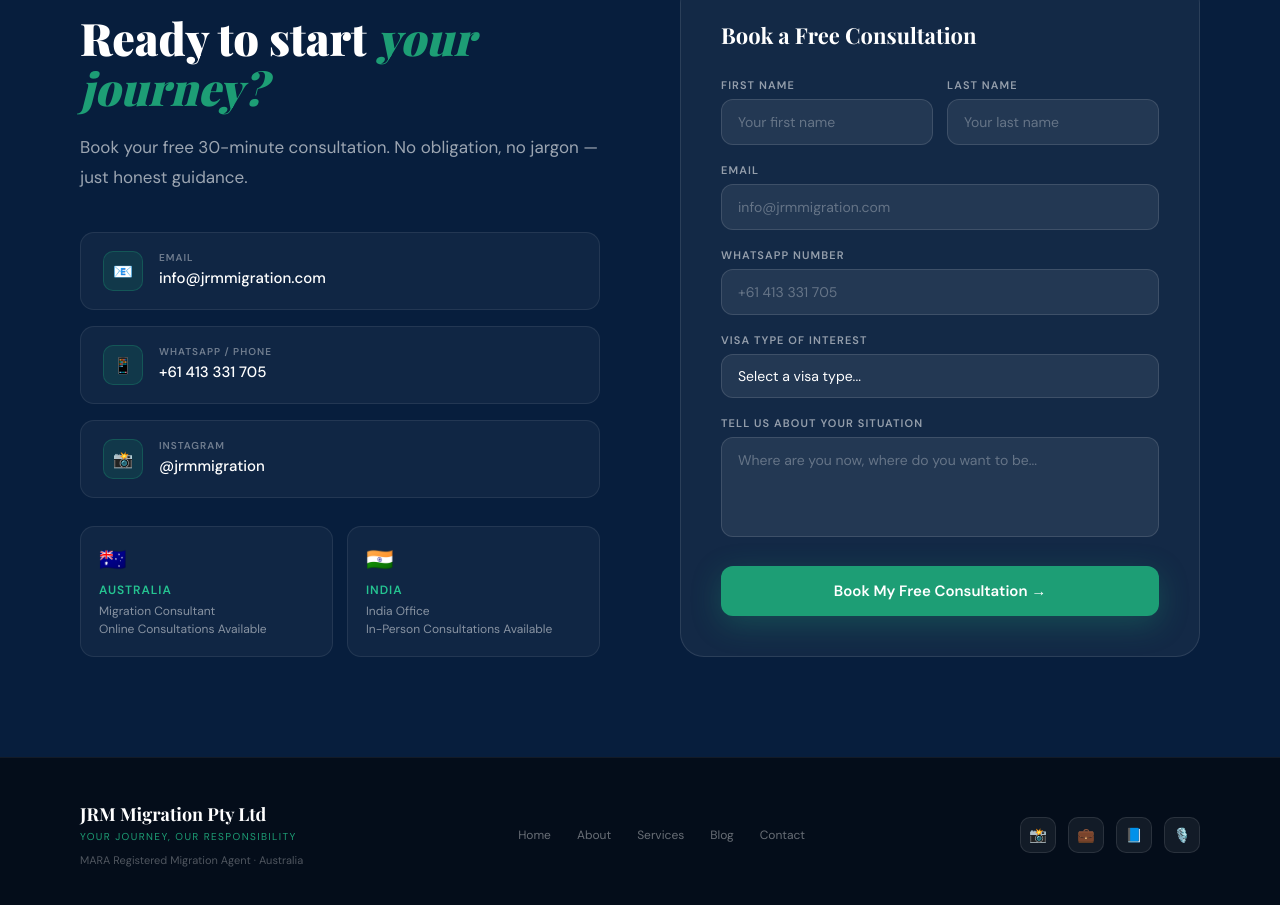
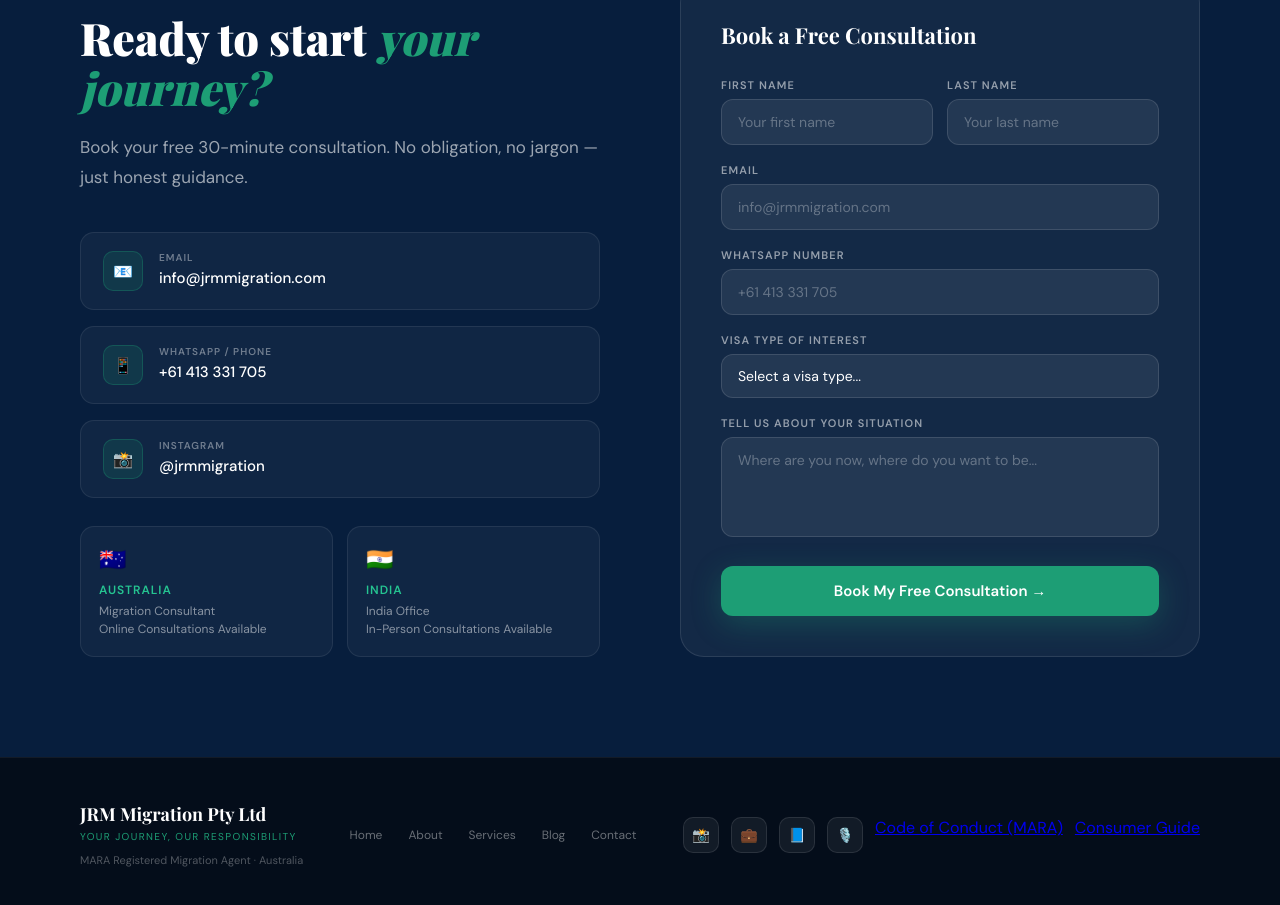
Before and after one commit to jrmmigration/jrmmigration.github.io, a plain HTML site: page index.html in a window 1280 px wide. Shown: the part 5519-6424 px from the top of the page. Drawn offline with nearby package versions, Linux system fonts and the light colour scheme; a web font is replaced by a local one.

Commit message:
Update index.html

```diff
--- a/index.html
+++ b/index.html
@@ -713,6 +713,8 @@
     <a href="#" class="social-btn">💼</a>
     <a href="#" class="social-btn">📘</a>
     <a href="#" class="social-btn">🎙️</a>
+    <a href="https://www.mara.gov.au/media/1336/code-of-conduct-2021.pdf" target="_blank">Code of Conduct (MARA)</a>
+    <a href="https://www.mara.gov.au/media/1472/consumer-guide.pdf" target="_blank">Consumer Guide</a>
   </div>
 </footer>
 
```
